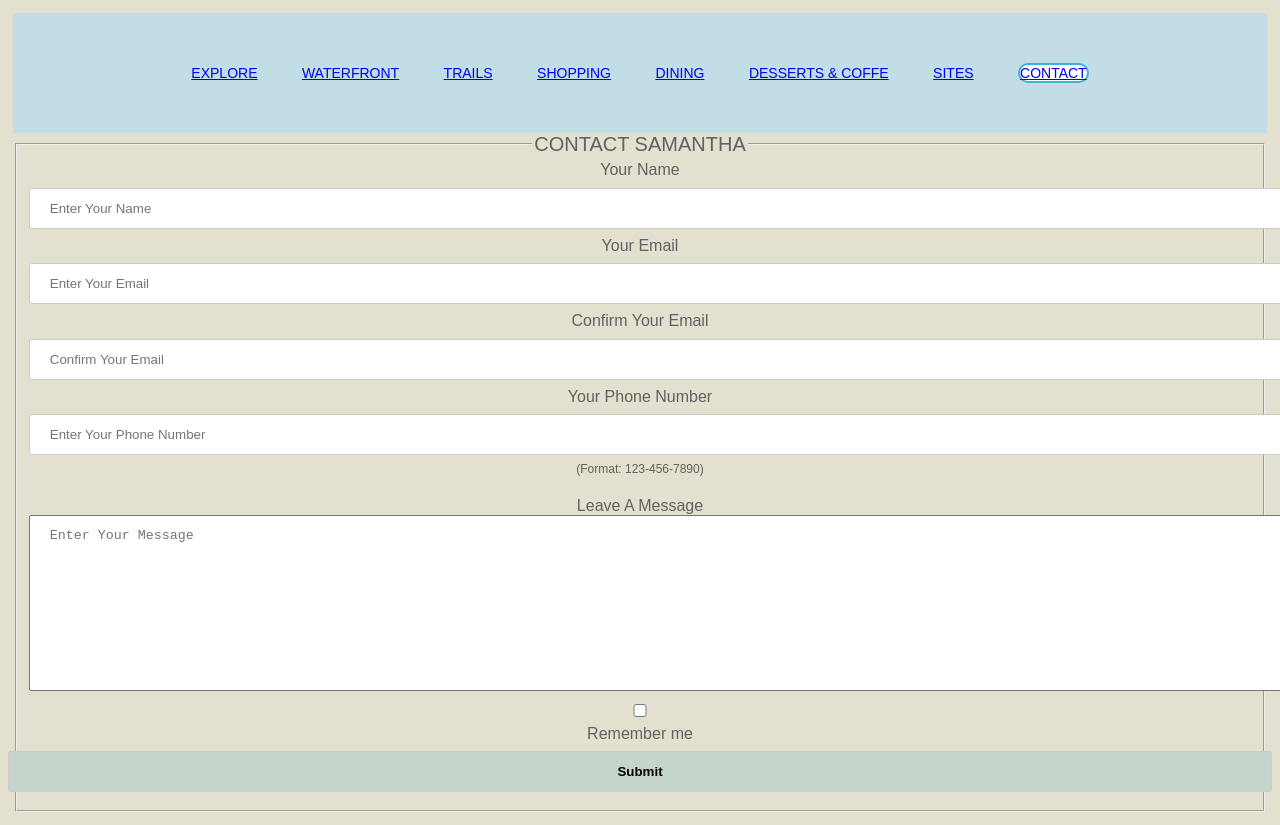
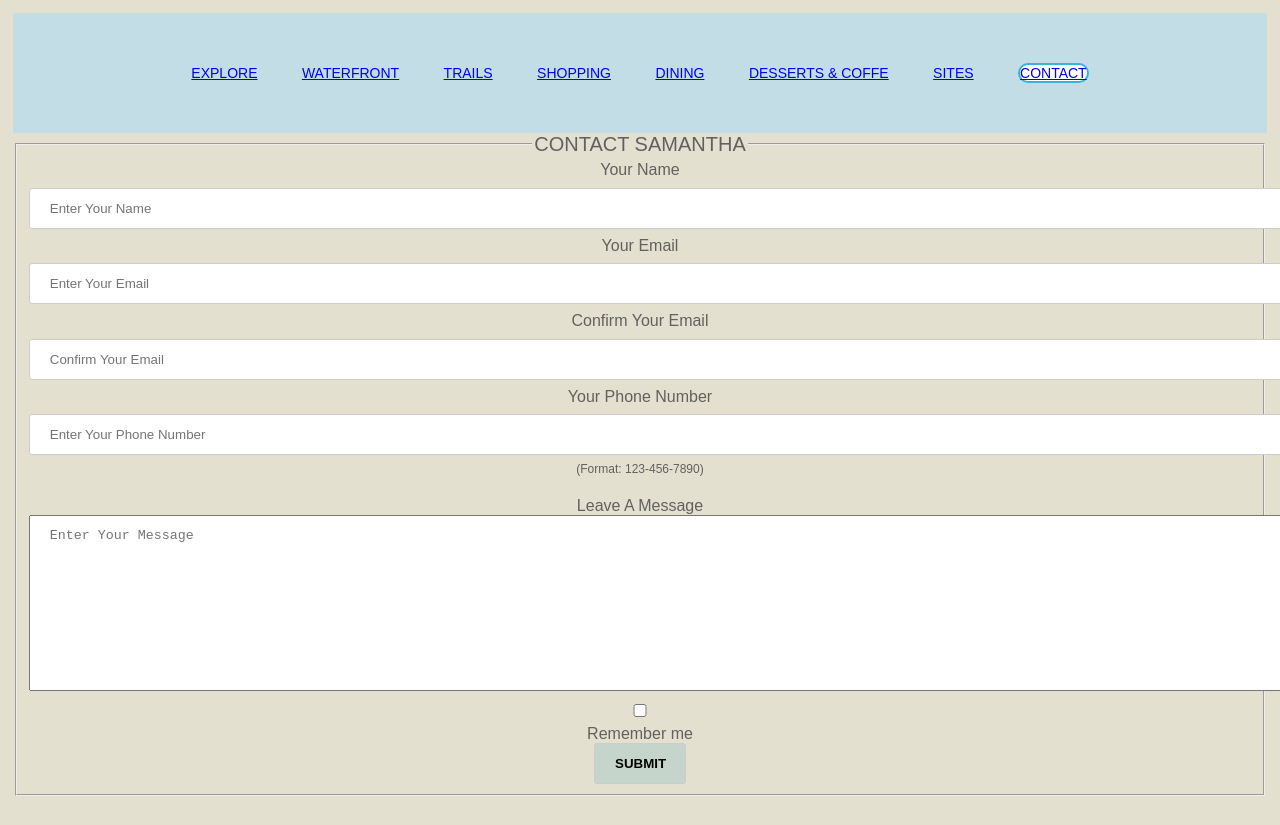
Before and after one commit to samfeld/mobile, a plain HTML site: page contact.html in a window 1280 px wide. Drawn offline with Linux system fonts and the light colour scheme.

Commit message:
Update style.css

```diff
--- a/css/style.css
+++ b/css/style.css
@@ -135,6 +135,7 @@ li:hover {
     font-size: 125%;
   text-transform: uppercase;
   text-align: center;
+
 }input {
     width: 100%;
     padding: 12px 20px;
@@ -156,14 +157,19 @@ li:hover {
     padding-bottom: 20px;
   }
   #submit_button{
-      width: 100%;
+      width: 50px;
+      display: flex;
+      margin: auto;
       justify-self: center;
       background-color:#c5d5cb;
       font-weight: bold;
       cursor: pointer;
+      text-transform: uppercase;
+      text-align: center;
   }
   #submit_button:hover{
     border: 3px solid #c5d5cb;
+
   }
 a:visited{
     color: #000;
```
